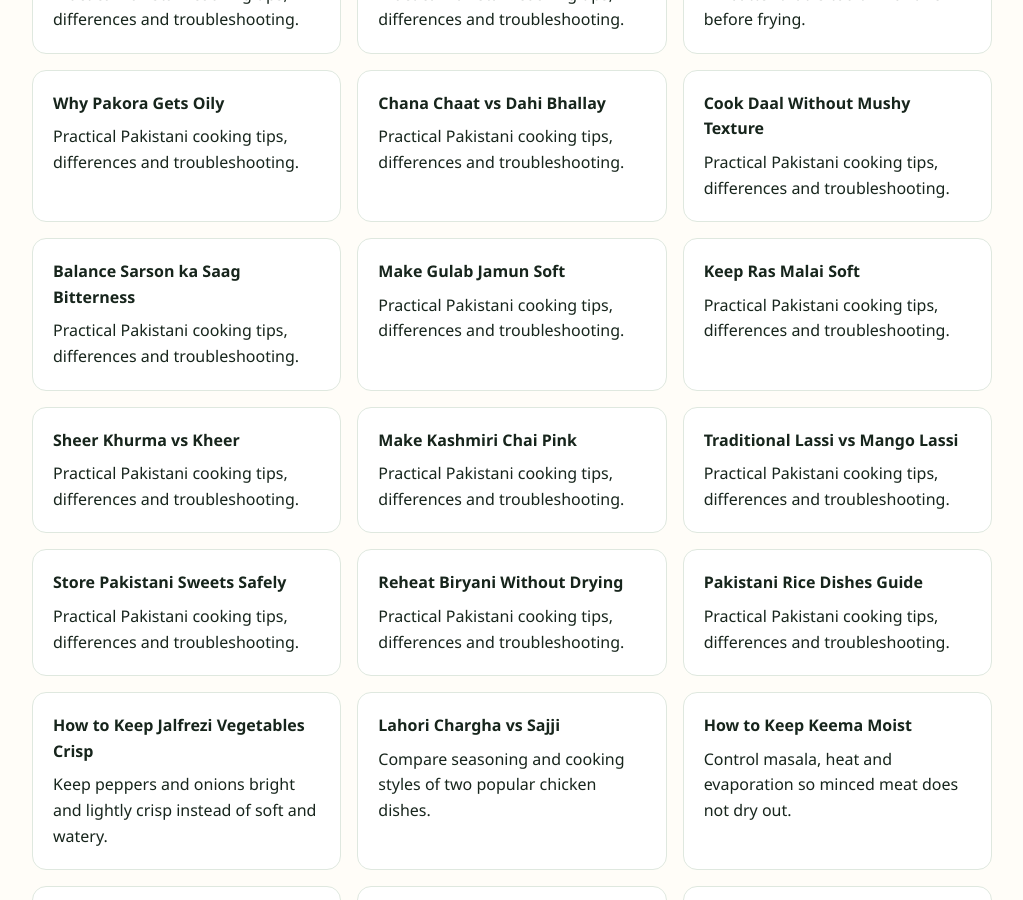
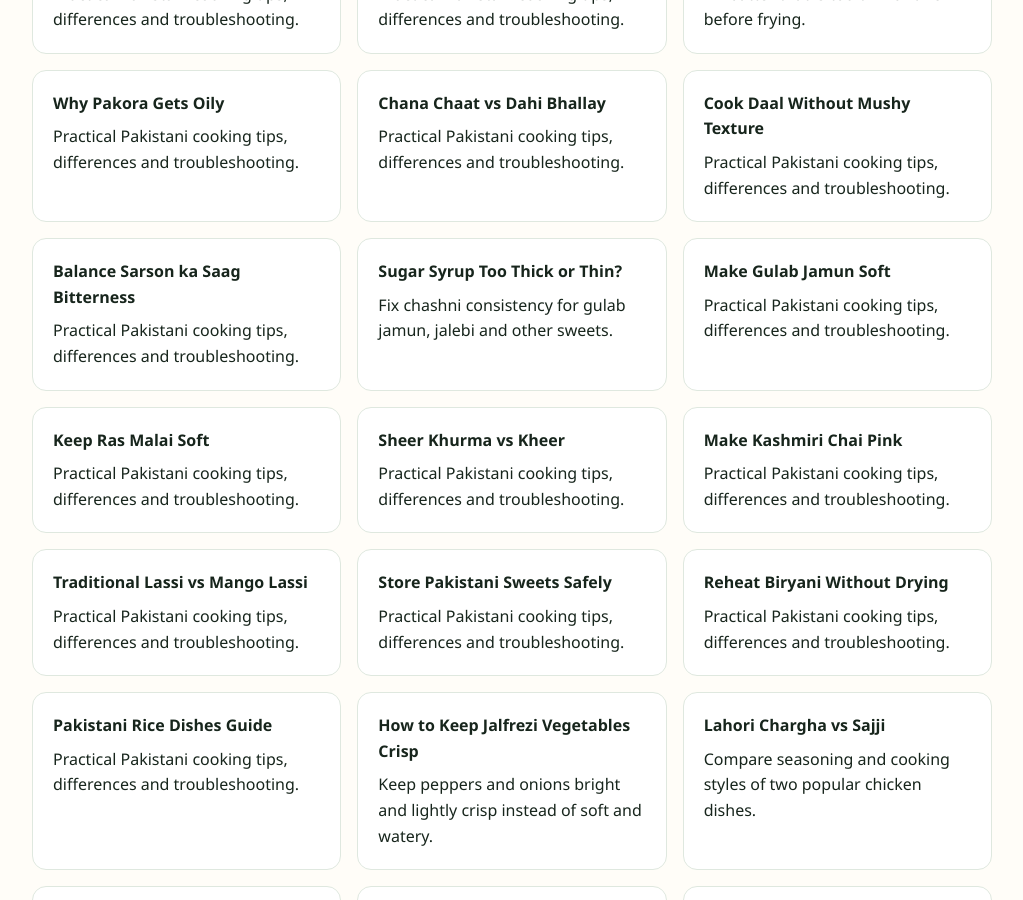
Before and after one commit to manazarali01-hub/pakistan-food, a Jekyll site: the page guides/index.html, which Jekyll copies as it is, in a window 1280 px wide and 900 px high, scrolled down 1949 px. Shown: the whole window, without its empty margins (128-1151 px from the left). Built offline with Jekyll 4.4.1, drawn with Linux system fonts in a browser that asks for light colours.

Commit message:
Add chashni guide to dessert cluster

```diff
--- a/guides/index.html
+++ b/guides/index.html
@@ -36,6 +36,7 @@
 <a class="card" href="chana-chaat-vs-dahi-bhallay.html"><strong>Chana Chaat vs Dahi Bhallay</strong><span>Practical Pakistani cooking tips, differences and troubleshooting.</span></a>
 <a class="card" href="how-to-cook-daal-without-mushy-texture.html"><strong>Cook Daal Without Mushy Texture</strong><span>Practical Pakistani cooking tips, differences and troubleshooting.</span></a>
 <a class="card" href="how-to-remove-bitterness-from-sarson-ka-saag.html"><strong>Balance Sarson ka Saag Bitterness</strong><span>Practical Pakistani cooking tips, differences and troubleshooting.</span></a>
+<a class="card" href="sugar-syrup-consistency-for-pakistani-sweets.html"><strong>Sugar Syrup Too Thick or Thin?</strong><span>Fix chashni consistency for gulab jamun, jalebi and other sweets.</span></a>
 <a class="card" href="how-to-make-gulab-jamun-soft.html"><strong>Make Gulab Jamun Soft</strong><span>Practical Pakistani cooking tips, differences and troubleshooting.</span></a>
 <a class="card" href="how-to-keep-ras-malai-soft.html"><strong>Keep Ras Malai Soft</strong><span>Practical Pakistani cooking tips, differences and troubleshooting.</span></a>
 <a class="card" href="sheer-khurma-vs-kheer.html"><strong>Sheer Khurma vs Kheer</strong><span>Practical Pakistani cooking tips, differences and troubleshooting.</span></a>
```
